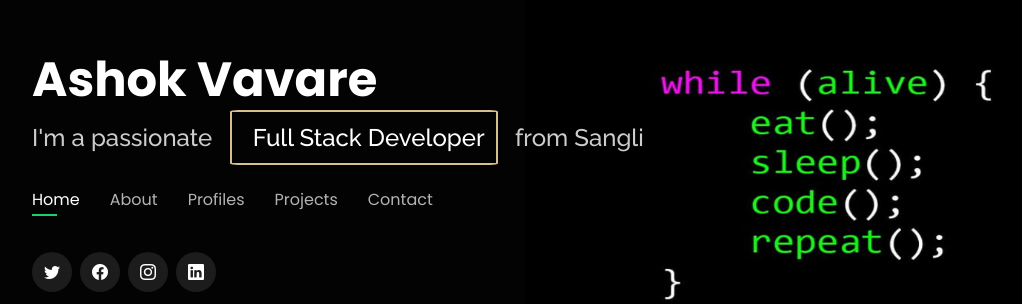
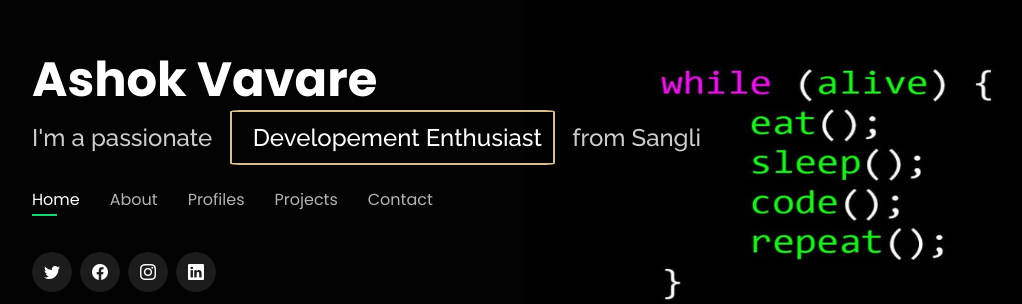
Before and after one commit to Ashokav008/portfolio-ashoka, a PHP site: page / in a window 1280 px wide. Shown: the part 226-530 px from the top of the page, without its empty margins (50-1072 px from the left). Run offline with PHP 8.4, Linux system fonts and the light colour scheme; some libraries are stand-ins or nearby versions.

Commit message:
little change

```diff
--- a/assets/css/style.css
+++ b/assets/css/style.css
@@ -106,14 +106,14 @@ h6 {
 }
 
 #header h2 span::before {
-    content: "Full Stack Developer";
+    content: "Developement Enthusiast";
     animation: animate infinite 4s;
     padding-left: 10px;
 }
 
 @keyframes animate {
     50% {
-        content: "Programmer  ";
+        content: "Budding Programmer  ";
     }
 }
 
```
